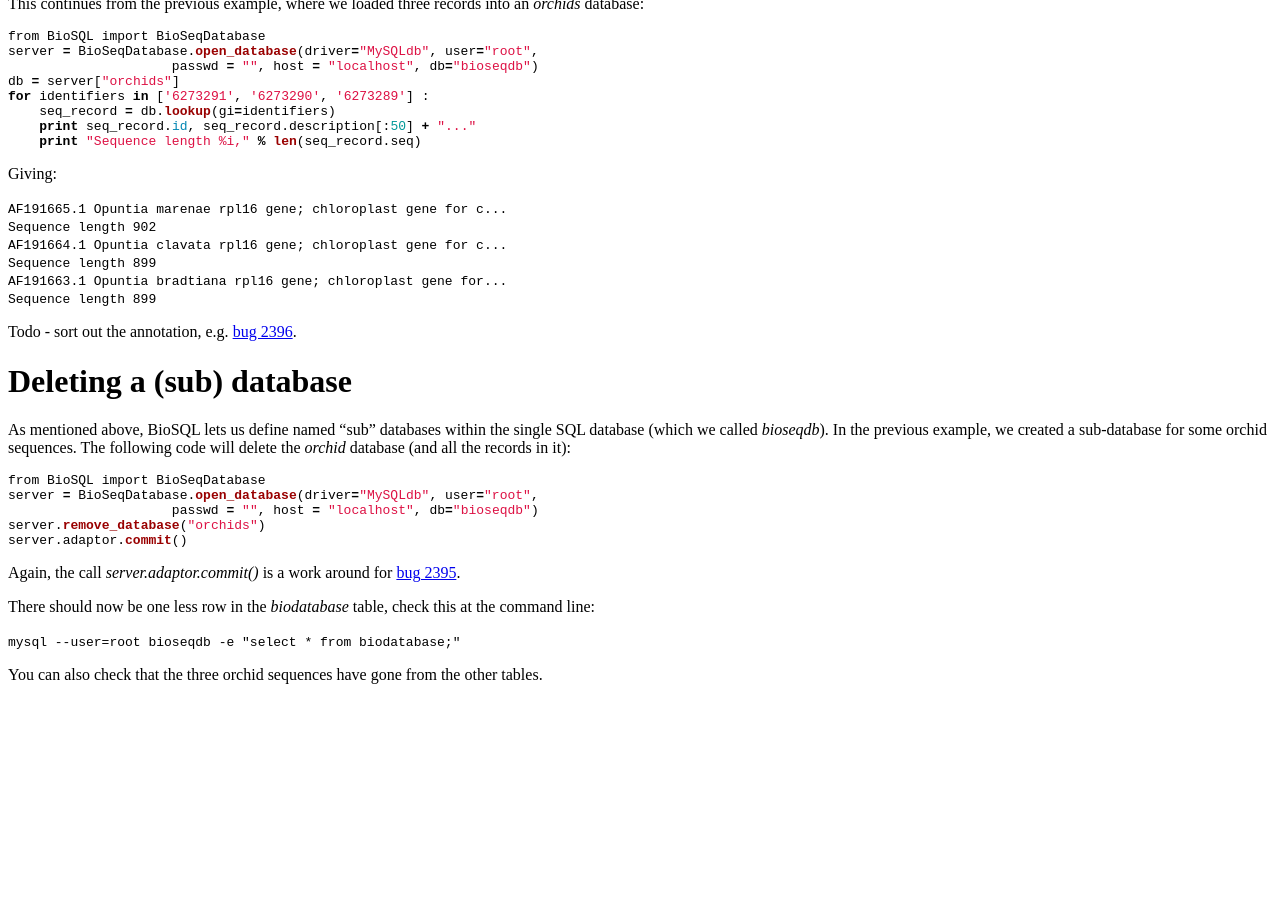
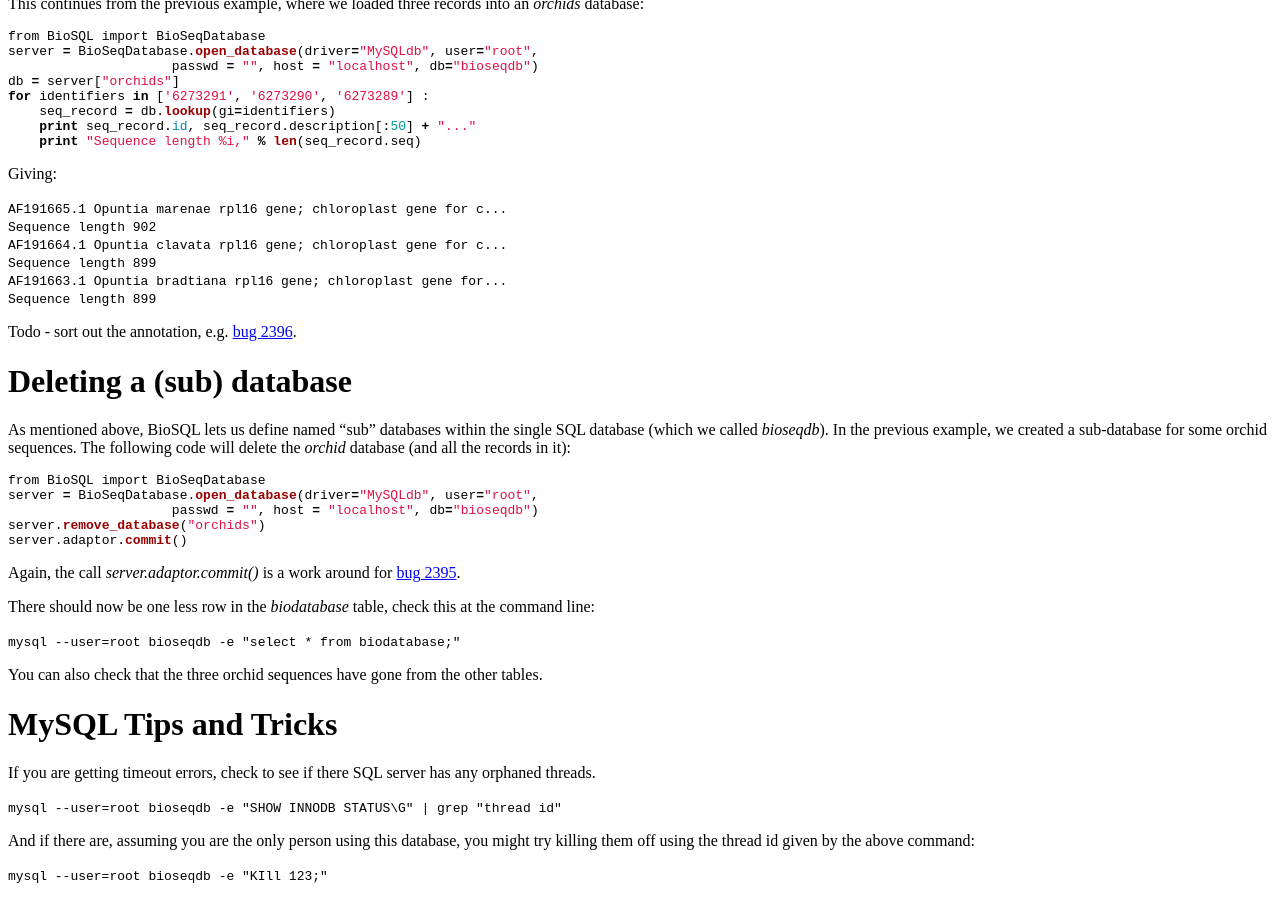
Before and after one commit to biopython/biopython.github.io, a Jekyll site: the page built from wiki/BioSQL.md, in a window 1280 px wide and 900 px high, scrolled down 4154 px. Built offline with Jekyll 4.4.1, drawn with Linux system fonts in a browser that asks for light colours; before the commit the page ends 4854 px from its top, so only the background shows below that.

Commit message:
tip for killing MySQL threads

```diff
--- a/wiki/BioSQL.md
+++ b/wiki/BioSQL.md
@@ -362,3 +362,17 @@ at the command line:
 
 You can also check that the three orchid sequences have gone from the
 other tables.
+
+MySQL Tips and Tricks
+=====================
+
+If you are getting timeout errors, check to see if there SQL server has
+any orphaned threads.
+
+`mysql --user=root bioseqdb -e "SHOW INNODB STATUS\G" | grep "thread id"`
+
+And if there are, assuming you are the only person using this database,
+you might try killing them off using the thread id given by the above
+command:
+
+`mysql --user=root bioseqdb -e "KIll 123;"`
```
Also changed, not shown: 1 other file.
